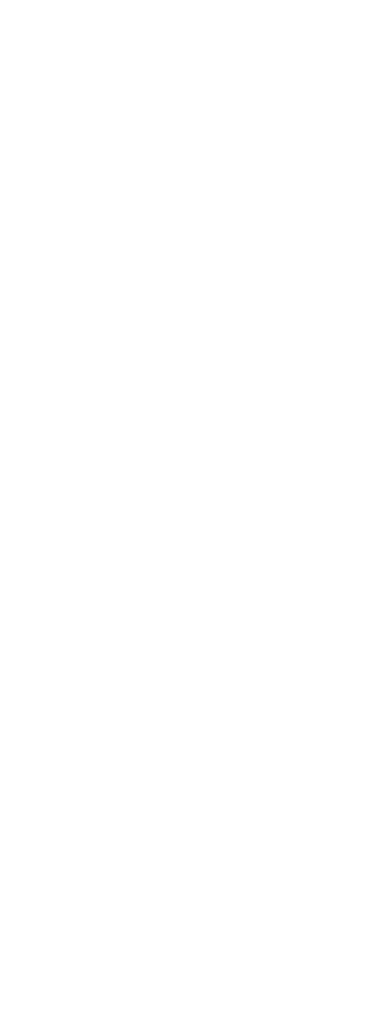
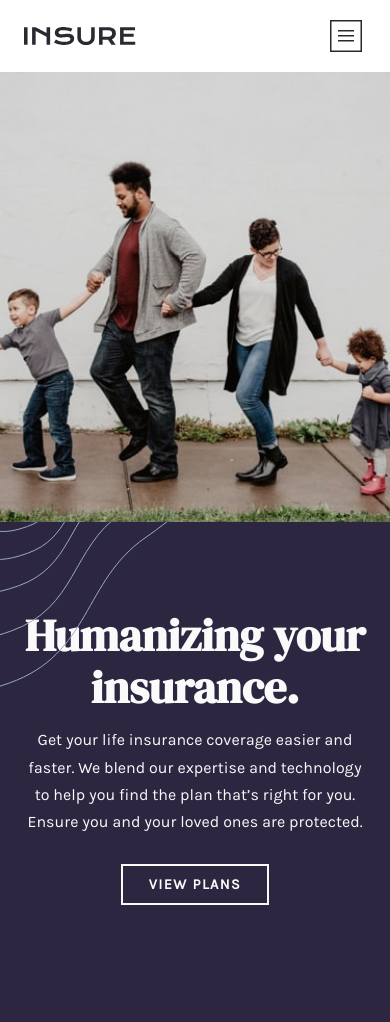
Before and after one commit to Johnjahiro/Insure-landing-page, a plain HTML site: page index.html in a window 390 px wide. Before the commit the page ends 844 px from the top, so only its background shows below. Drawn offline with Linux system fonts and the light colour scheme.

Commit message:
header and hero class - Done - mobile first

```diff
--- a/index.html
+++ b/index.html
@@ -15,6 +15,32 @@
     <title>Document</title>
   </head>
   <body>
+    <header class="header">
+      <div class="wrapper">
+        <div class="header__content">
+          <img src="./assets/images/logo.svg" alt="" />
+          <label class="btn-menu"></label>
+        </div>
+      </div>
+    </header>
 
+    <section class="hero">
+      <div class="wrapper">
+        <div class="hero__content">
+          <div class="hero__image"></div>
+          <div class="hero__description">
+            <div class="hero__line-1"></div>
+            <h1 class="hero__title">Humanizing your insurance.</h1>
+            <p class="hero__parrafo">
+              Get your life insurance coverage easier and faster. We blend our
+              expertise and technology to help you find the plan that’s right
+              for you. Ensure you and your loved ones are protected.
+            </p>
+            <a class="btn-hero" href="#">View Plans</a>
+            <div class="hero__line-2"></div>
+          </div>
+        </div>
+      </div>
+    </section>
   </body>
 </html>
--- a/scss/1-helpers/_variables.scss
+++ b/scss/1-helpers/_variables.scss
@@ -6,6 +6,7 @@
 $veryDarkViolet: hsl(270, 9%, 17%);
 $darkGrayishViolet: hsl(273, 4%, 51%);
 $veryLightGray: hsl(0, 0%, 98%);
+$wrapperSpace: 1.5em;
 
 $browser-context: 16; // Default
 
--- a/scss/2-base/_global.scss
+++ b/scss/2-base/_global.scss
@@ -8,6 +8,10 @@
 
 body {
   font-family: 'Karla-Regular';
+}
+
+h1,h2,h3 {
+  font-family: 'DMSerifDisplay-Regular';
 }
 
 a {
--- a/scss/2-base/_typography.scss
+++ b/scss/2-base/_typography.scss
@@ -5,10 +5,10 @@
 
 @font-face {
     font-family: 'Karla-Regular';
-    src: url("../../fonts/Karla-Regular.ttf");
+    src: url("../fonts/Karla-Regular.ttf");
 }
 
 @font-face {
     font-family: 'Karla-Bold';
-    src: url("../../fonts/Karla-Bold.ttf");
+    src: url("../fonts/Karla-Bold.ttf");
 }
--- a/scss/3-layouts/_3-layouts.scss
+++ b/scss/3-layouts/_3-layouts.scss
@@ -1,5 +1,2 @@
 @import 'header';
-@import 'banner';
-@import 'main';
-@import 'article';
 @import 'footer';
--- a/scss/3-layouts/_header.scss
+++ b/scss/3-layouts/_header.scss
@@ -0,0 +1,10 @@
+.header {
+    width: 100%;
+    padding: 1em 0;
+
+    &__content {
+        display: flex;
+        justify-content: space-between;
+        align-items: center;
+    }
+}
--- a/scss/4-modules/_4-modules.scss
+++ b/scss/4-modules/_4-modules.scss
@@ -1,6 +1,6 @@
 @import 'menu';
-@import 'search-bar';
-@import 'cards';
+@import 'wrapper';
+@import 'hero';
+@import 'buttons';
 @import 'labels';
 @import 'links';
-@import 'buttons';
--- a/scss/4-modules/_buttons.scss
+++ b/scss/4-modules/_buttons.scss
@@ -0,0 +1,16 @@
+.btn-menu {
+    width: 40px;
+    height: 40px;
+    background: url("../assets/images/icon-hamburger.svg") no-repeat center;
+}
+
+.btn-hero {
+    width: 150px;
+    padding: .7em 1.8em;
+    letter-spacing: .1em;
+    font-size: .9em;
+    font-weight: 700;
+    text-transform: uppercase;
+    border: 2px solid $veryLightGray;
+    color: $veryLightGray;
+}
--- /dev/null
+++ b/scss/4-modules/_hero.scss
@@ -0,0 +1,44 @@
+.hero {
+    text-align: center;
+
+    &__image {
+        height: 450px;
+        background: url("../../assets/images/image-intro-mobile.jpg");
+        background-size: cover;
+        margin-left: -$wrapperSpace;
+        margin-right: -$wrapperSpace;
+    }
+
+    &__description {
+        position: relative;
+        height: 500px;
+        width: calc(100% + 3em);
+        padding: 5.5em $wrapperSpace 4em $wrapperSpace;
+        background: $darkViolet;
+        margin-left: -$wrapperSpace;
+    }
+
+    &__line-1 {
+        position: absolute;
+        width: 167px;
+        height: 165px;
+        top: 0;
+        left: 0;
+        background: url("../../assets/images/bg-pattern-intro-left-mobile.svg");
+        z-index: 0;
+    }
+
+    &__title {
+        margin: 0;
+        padding-bottom: .3em;
+        color: $veryLightGray;
+        font-size: 2.8em;
+        z-index: 40;
+    }
+
+    &__parrafo {
+        color: $veryLightGray;
+        line-height: 1.7em;
+        padding-bottom: 2.5em;
+    }
+}
--- /dev/null
+++ b/scss/4-modules/_wrapper.scss
@@ -0,0 +1,4 @@
+.wrapper {
+    width: 100%;
+    padding: 0 $wrapperSpace;
+}
```
Also changed, not shown: css/main.css, scss/3-layouts/_article.scss (deleted), scss/3-layouts/_banner.scss (deleted), scss/3-layouts/_main.scss (deleted), scss/4-modules/_cards.scss (deleted), scss/4-modules/_search-bar.scss (deleted), 1 other file.
